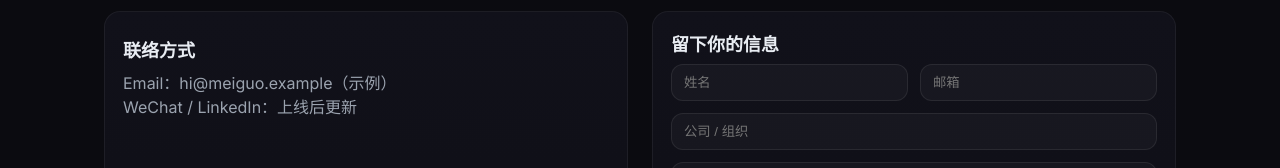
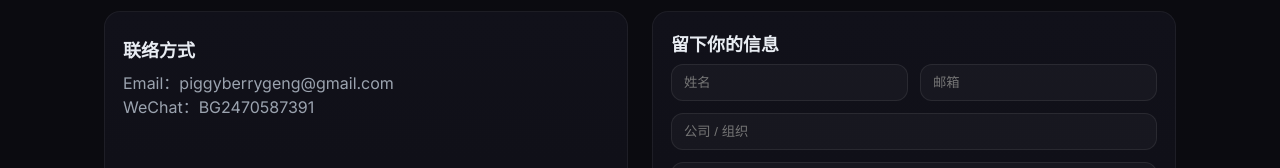
Before and after one commit to piggyberrygeng-debug/meiguo-site, a plain HTML site: page index.html in a window 1280 px wide. Shown: the part 2265-2433 px from the top of the page. Drawn offline with Linux system fonts and the light colour scheme.

Commit message:
Update index.html

```diff
--- a/index.html
+++ b/index.html
@@ -220,7 +220,7 @@
         <div class="grid-2">
           <div class="tile">
             <h3>联络方式</h3>
-            <p class="muted">Email：hi@meiguo.example（示例）<br>WeChat / LinkedIn：上线后更新</p>
+            <p class="muted">Email：piggyberrygeng@gmail.com<br>WeChat：BG2470587391</p>
           </div>
           <form class="tile" onsubmit="event.preventDefault(); alert('已收到你的意向，稍后与您联系。');">
             <h3 style="margin-top:0">留下你的信息</h3>
```
